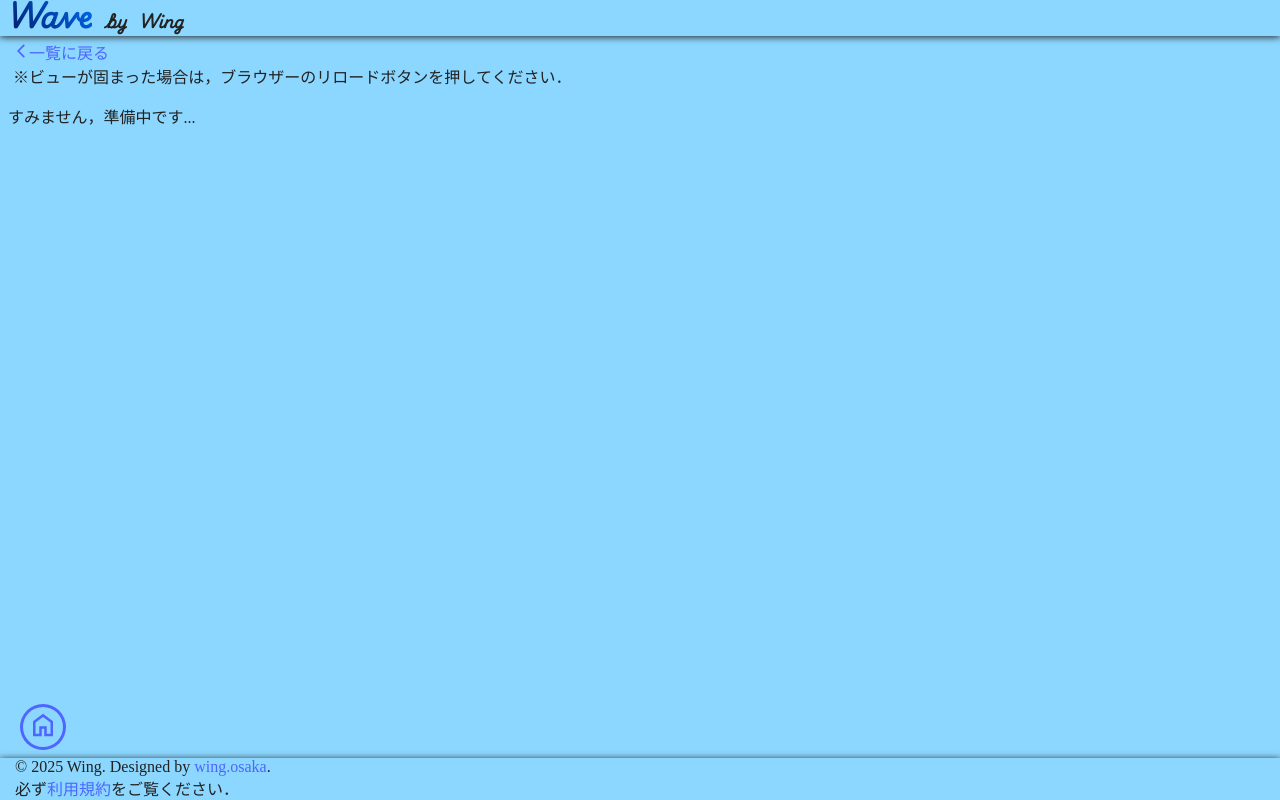
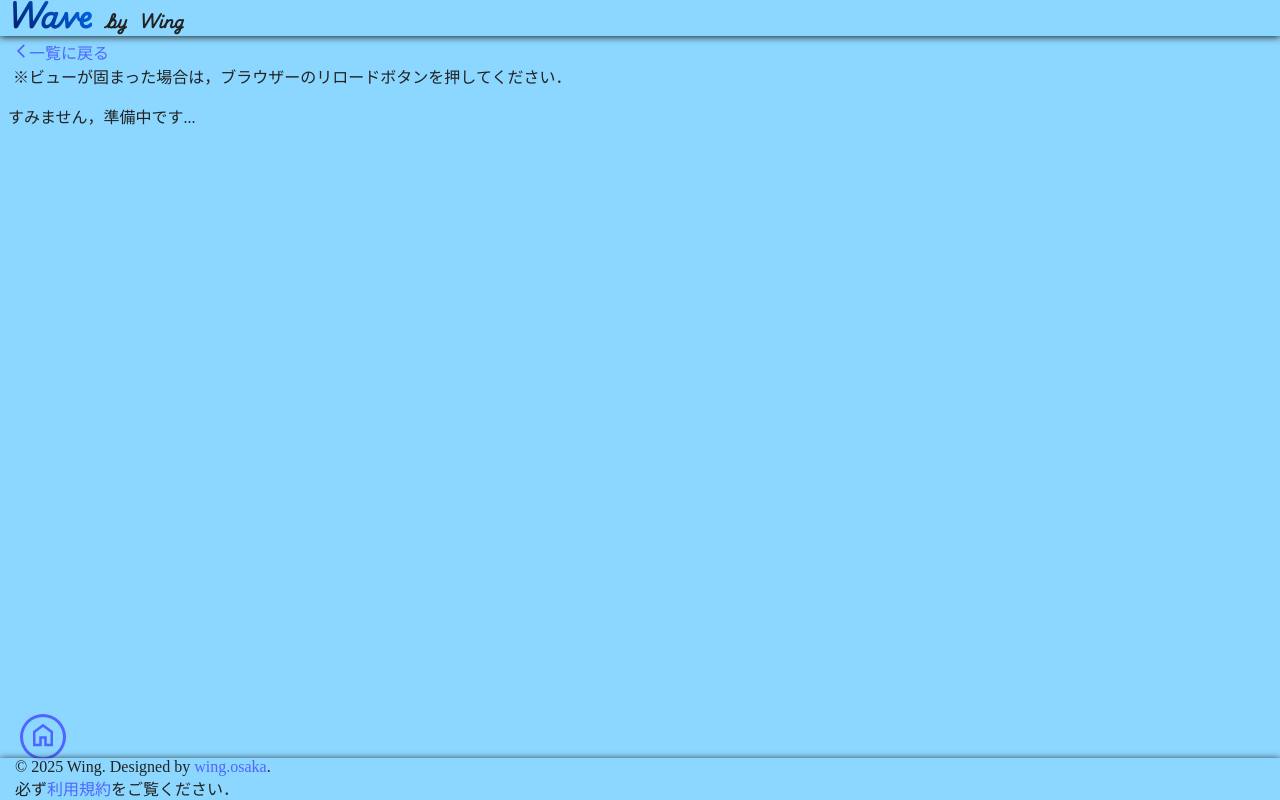
Before and after one commit to te-wing/wave.graphics, a Next.js app: page /wavelayout/sinwave in a window 1280 px wide. Built offline with nearby package versions, Linux system fonts and the light colour scheme; a web font is replaced by a local one.

Commit message:
ううん...

```diff
--- a/src/app/homebutton.module.scss
+++ b/src/app/homebutton.module.scss
@@ -1,7 +1,7 @@
 .homeButton {
   position: fixed;
   display: flex;
-  bottom: 50px;
+  bottom: 40px;
   left: 20px;
   height: 40px;
   width: 40px;
```
